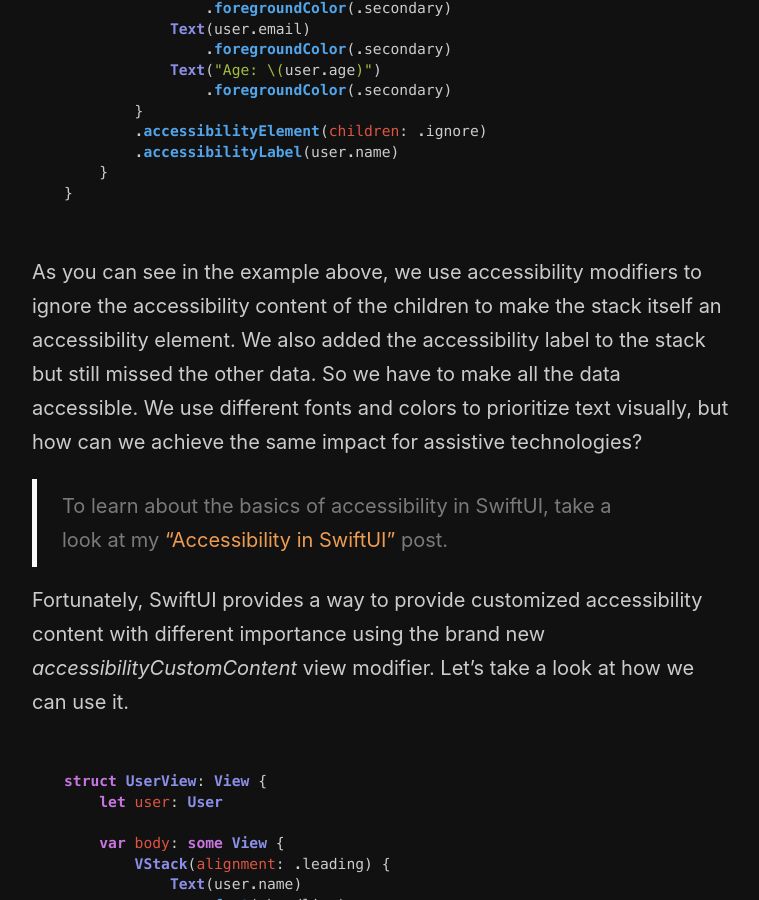
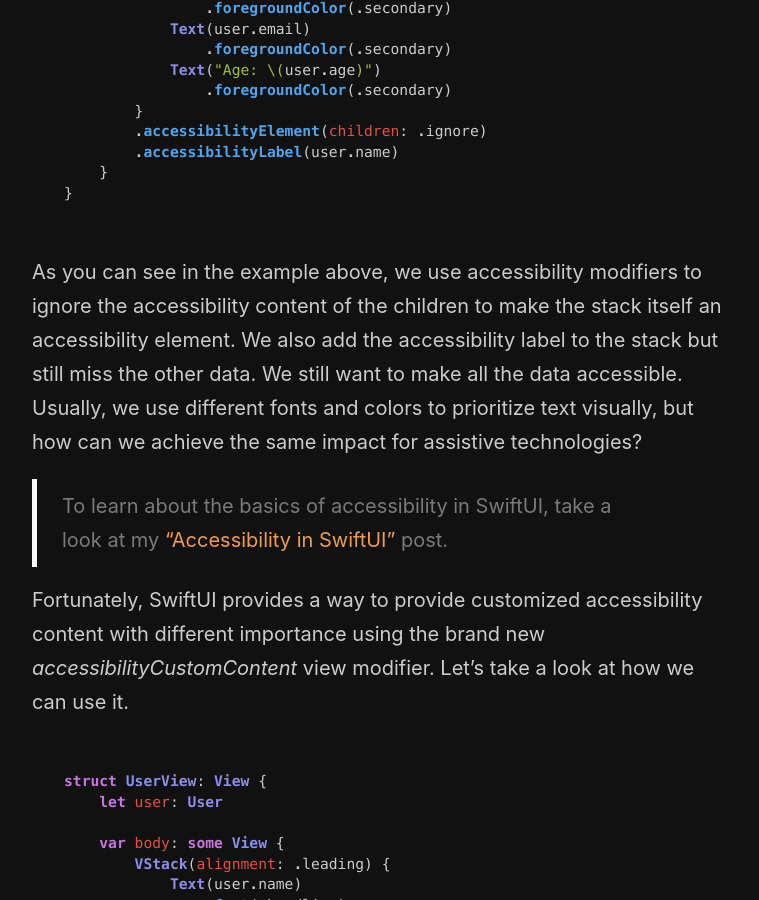
Before and after one commit to mecid/mecid.github.io, a Jekyll site: the page built from _posts/2021-10-06-custom-accessibility-content-in-swiftui.md, in a window 1280 px wide and 900 px high, scrolled down 1648 px. Shown: the whole window, without its empty margins (258-1017 px from the left). Built offline with Jekyll 4.4.1, drawn with Linux system fonts in a browser that asks for light colours.

Commit message:
small improvements to custom accessibility content post

````diff
--- a/_posts/2021-10-06-custom-accessibility-content-in-swiftui.md
+++ b/_posts/2021-10-06-custom-accessibility-content-in-swiftui.md
@@ -62,7 +62,7 @@ struct UserView: View {
 }
 ```
 
-As you can see in the example above, we use accessibility modifiers to ignore the accessibility content of the children to make the stack itself an accessibility element. We also added the accessibility label to the stack but still missed the other data. So we have to make all the data accessible. We use different fonts and colors to prioritize text visually, but how can we achieve the same impact for assistive technologies?
+As you can see in the example above, we use accessibility modifiers to ignore the accessibility content of the children to make the stack itself an accessibility element. We also add the accessibility label to the stack but still miss the other data. We still want to make all the data accessible. Usually, we use different fonts and colors to prioritize text visually, but how can we achieve the same impact for assistive technologies?
 
 > To learn about the basics of accessibility in SwiftUI, take a look at my ["Accessibility in SwiftUI"](/2019/09/10/accessibility-in-swiftui/) post.
 
````
